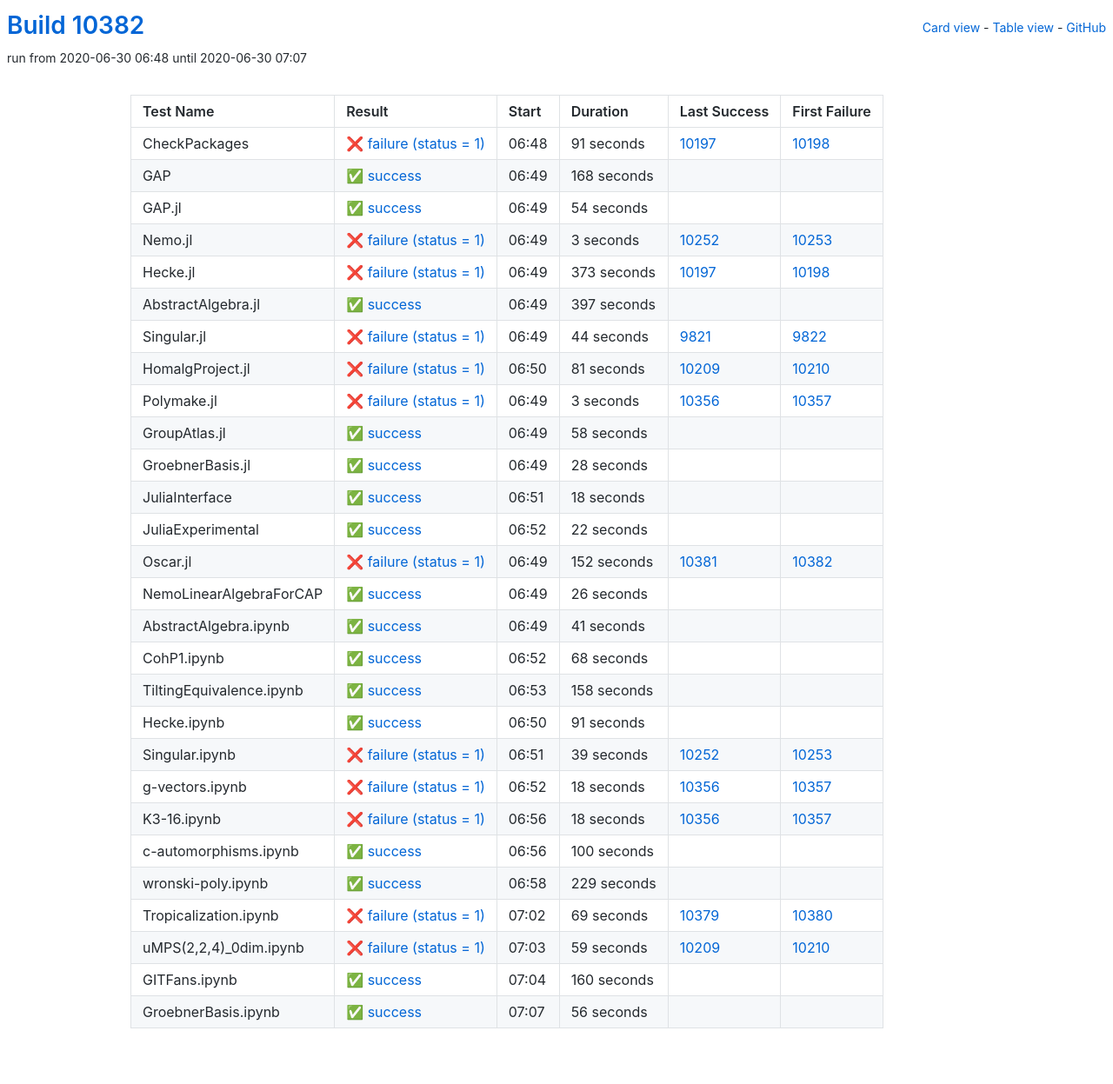
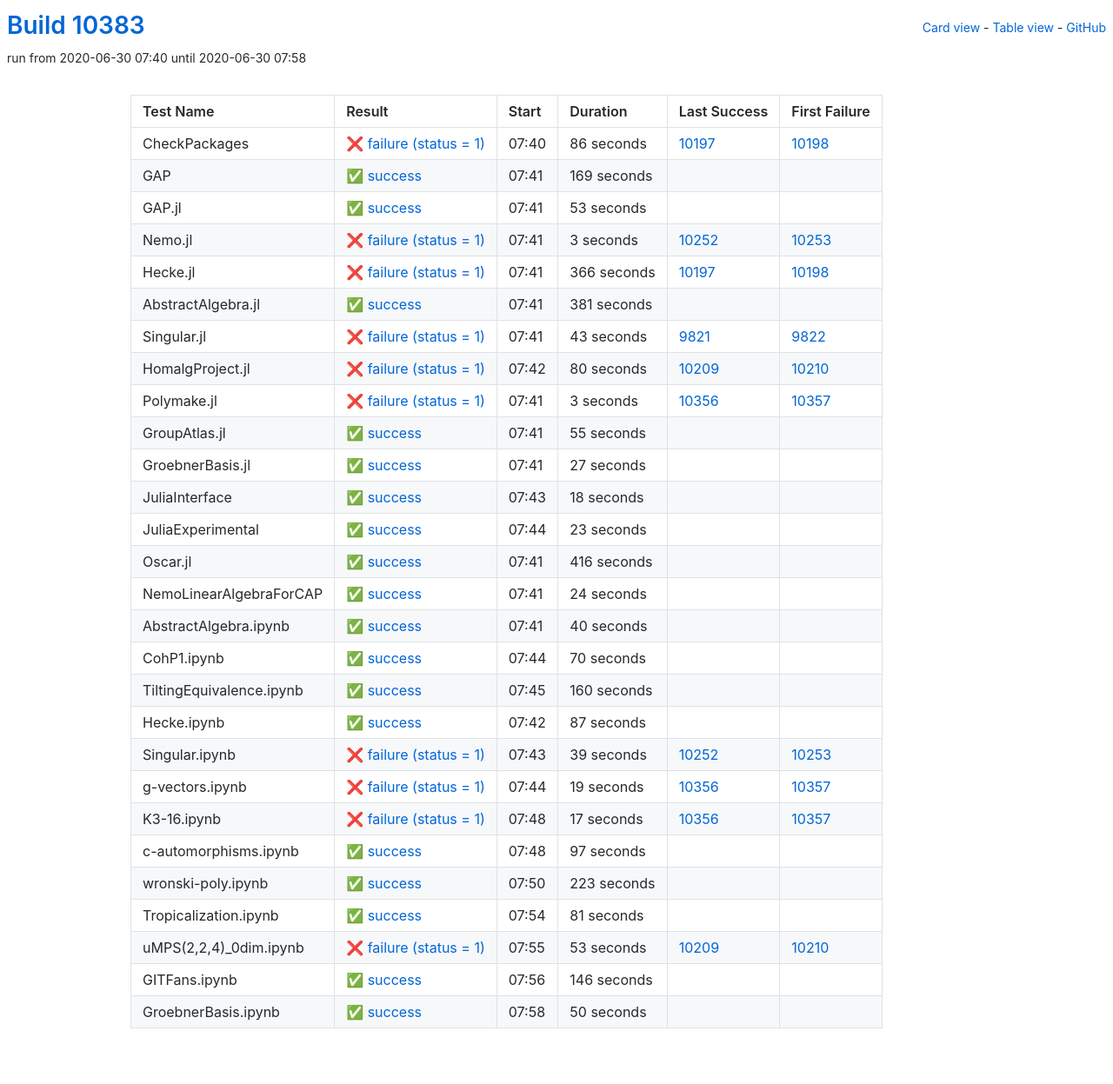
Before and after one commit to oscar-system/oscar-ci-status, a Jekyll site: the page built from table.html, in a window 1280 px wide. Shown: the whole page at 87% size. Built offline with Jekyll 4.4.1, drawn with Linux system fonts in a browser that asks for light colours.

Commit message:
Build #10383

```diff
--- a/_data/ci.yml
+++ b/_data/ci.yml
@@ -1,6 +1,6 @@
 ---
-build: 10382
-build_url: https://oscarci.mathematik.uni-kl.de/job/oscar/10382/
+build: 10383
+build_url: https://oscarci.mathematik.uni-kl.de/job/oscar/10383/
 job: oscar
 organization: oscar-system
 repo: oscar-ci-status
@@ -8,44 +8,44 @@ repourl: https://github.com/oscar-system/oscar-ci-status
 tests:
 - name: CheckPackages
   id: checkpackages
-  log: https://oscarci.mathematik.uni-kl.de/job/oscar/10382/artifact/logs/build-10382/CheckPackages.log
-  start: 2020-06-30 06:48
+  log: https://oscarci.mathematik.uni-kl.de/job/oscar/10383/artifact/logs/build-10383/CheckPackages.log
+  start: 2020-06-30 07:40
   success: false
   exitcode: 1
   status: failure
-  duration: 91
+  duration: 86
   last_success: 10197
   last_success_url: https://oscarci.mathematik.uni-kl.de/job/oscar/10197/
   first_failure: 10198
   first_failure_url: https://oscarci.mathematik.uni-kl.de/job/oscar/10198/
 - name: GAP
   id: gap
-  log: https://oscarci.mathematik.uni-kl.de/job/oscar/10382/artifact/logs/build-10382/GAP.log
-  start: 2020-06-30 06:49
+  log: https://oscarci.mathematik.uni-kl.de/job/oscar/10383/artifact/logs/build-10383/GAP.log
+  start: 2020-06-30 07:41
   success: true
   exitcode: 0
   status: success
-  duration: 168
+  duration: 169
   last_success: false
   last_success_url:
   first_failure: false
   first_failure_url:
 - name: GAP.jl
   id: gap-jl
-  log: https://oscarci.mathematik.uni-kl.de/job/oscar/10382/artifact/logs/build-10382/GAP.jl.log
-  start: 2020-06-30 06:49
+  log: https://oscarci.mathematik.uni-kl.de/job/oscar/10383/artifact/logs/build-10383/GAP.jl.log
+  start: 2020-06-30 07:41
   success: true
   exitcode: 0
   status: success
-  duration: 54
+  duration: 53
   last_success: false
   last_success_url:
   first_failure: false
   first_failure_url:
 - name: Nemo.jl
   id: nemo-jl
-  log: https://oscarci.mathematik.uni-kl.de/job/oscar/10382/artifact/logs/build-10382/Nemo.jl.log
-  start: 2020-06-30 06:49
+  log: https://oscarci.mathematik.uni-kl.de/job/oscar/10383/artifact/logs/build-10383/Nemo.jl.log
+  start: 2020-06-30 07:41
   success: false
   exitcode: 1
   status: failure
@@ -56,56 +56,56 @@ tests:
   first_failure_url: https://oscarci.mathematik.uni-kl.de/job/oscar/10253/
 - name: Hecke.jl
   id: hecke-jl
-  log: https://oscarci.mathematik.uni-kl.de/job/oscar/10382/artifact/logs/build-10382/Hecke.jl.log
-  start: 2020-06-30 06:49
+  log: https://oscarci.mathematik.uni-kl.de/job/oscar/10383/artifact/logs/build-10383/Hecke.jl.log
+  start: 2020-06-30 07:41
   success: false
   exitcode: 1
   status: failure
-  duration: 373
+  duration: 366
   last_success: 10197
   last_success_url: https://oscarci.mathematik.uni-kl.de/job/oscar/10197/
   first_failure: 10198
   first_failure_url: https://oscarci.mathematik.uni-kl.de/job/oscar/10198/
 - name: AbstractAlgebra.jl
   id: abstractalgebra-jl
-  log: https://oscarci.mathematik.uni-kl.de/job/oscar/10382/artifact/logs/build-10382/AbstractAlgebra.jl.log
-  start: 2020-06-30 06:49
+  log: https://oscarci.mathematik.uni-kl.de/job/oscar/10383/artifact/logs/build-10383/AbstractAlgebra.jl.log
+  start: 2020-06-30 07:41
   success: true
   exitcode: 0
   status: success
-  duration: 397
+  duration: 381
   last_success: false
   last_success_url:
   first_failure: false
   first_failure_url:
 - name: Singular.jl
   id: singular-jl
-  log: https://oscarci.mathematik.uni-kl.de/job/oscar/10382/artifact/logs/build-10382/Singular.jl.log
-  start: 2020-06-30 06:49
+  log: https://oscarci.mathematik.uni-kl.de/job/oscar/10383/artifact/logs/build-10383/Singular.jl.log
+  start: 2020-06-30 07:41
   success: false
   exitcode: 1
   status: failure
-  duration: 44
+  duration: 43
   last_success: 9821
   last_success_url: https://oscarci.mathematik.uni-kl.de/job/oscar/9821/
   first_failure: 9822
   first_failure_url: https://oscarci.mathematik.uni-kl.de/job/oscar/9822/
 - name: HomalgProject.jl
   id: homalgproject-jl
-  log: https://oscarci.mathematik.uni-kl.de/job/oscar/10382/artifact/logs/build-10382/HomalgProject.jl.log
-  start: 2020-06-30 06:50
+  log: https://oscarci.mathematik.uni-kl.de/job/oscar/10383/artifact/logs/build-10383/HomalgProject.jl.log
+  start: 2020-06-30 07:42
   success: false
   exitcode: 1
   status: failure
-  duration: 81
+  duration: 80
   last_success: 10209
   last_success_url: https://oscarci.mathematik.uni-kl.de/job/oscar/10209/
   first_failure: 10210
   first_failure_url: https://oscarci.mathematik.uni-kl.de/job/oscar/10210/
 - name: Polymake.jl
   id: polymake-jl
-  log: https://oscarci.mathematik.uni-kl.de/job/oscar/10382/artifact/logs/build-10382/Polymake.jl.log
-  start: 2020-06-30 06:49
+  log: https://oscarci.mathematik.uni-kl.de/job/oscar/10383/artifact/logs/build-10383/Polymake.jl.log
+  start: 2020-06-30 07:41
   success: false
   exitcode: 1
   status: failure
@@ -116,32 +116,32 @@ tests:
   first_failure_url: https://oscarci.mathematik.uni-kl.de/job/oscar/10357/
 - name: GroupAtlas.jl
   id: groupatlas-jl
-  log: https://oscarci.mathematik.uni-kl.de/job/oscar/10382/artifact/logs/build-10382/GroupAtlas.jl.log
-  start: 2020-06-30 06:49
+  log: https://oscarci.mathematik.uni-kl.de/job/oscar/10383/artifact/logs/build-10383/GroupAtlas.jl.log
+  start: 2020-06-30 07:41
   success: true
   exitcode: 0
   status: success
-  duration: 58
+  duration: 55
   last_success: false
   last_success_url:
   first_failure: false
   first_failure_url:
 - name: GroebnerBasis.jl
   id: groebnerbasis-jl
-  log: https://oscarci.mathematik.uni-kl.de/job/oscar/10382/artifact/logs/build-10382/GroebnerBasis.jl.log
-  start: 2020-06-30 06:49
+  log: https://oscarci.mathematik.uni-kl.de/job/oscar/10383/artifact/logs/build-10383/GroebnerBasis.jl.log
+  start: 2020-06-30 07:41
   success: true
   exitcode: 0
   status: success
-  duration: 28
+  duration: 27
   last_success: false
   last_success_url:
   first_failure: false
   first_failure_url:
 - name: JuliaInterface
   id: juliainterface
-  log: https://oscarci.mathematik.uni-kl.de/job/oscar/10382/artifact/logs/build-10382/JuliaInterface.log
-  start: 2020-06-30 06:51
+  log: https://oscarci.mathematik.uni-kl.de/job/oscar/10383/artifact/logs/build-10383/JuliaInterface.log
+  start: 2020-06-30 07:43
   success: true
   exitcode: 0
   status: success
@@ -152,92 +152,92 @@ tests:
   first_failure_url:
 - name: JuliaExperimental
   id: juliaexperimental
-  log: https://oscarci.mathematik.uni-kl.de/job/oscar/10382/artifact/logs/build-10382/JuliaExperimental.log
-  start: 2020-06-30 06:52
+  log: https://oscarci.mathematik.uni-kl.de/job/oscar/10383/artifact/logs/build-10383/JuliaExperimental.log
+  start: 2020-06-30 07:44
   success: true
   exitcode: 0
   status: success
-  duration: 22
+  duration: 23
   last_success: false
   last_success_url:
   first_failure: false
   first_failure_url:
 - name: Oscar.jl
   id: oscar-jl
-  log: https://oscarci.mathematik.uni-kl.de/job/oscar/10382/artifact/logs/build-10382/Oscar.jl.log
-  start: 2020-06-30 06:49
-  success: false
-  exitcode: 1
-  status: failure
-  duration: 152
-  last_success: 10381
-  last_success_url: https://oscarci.mathematik.uni-kl.de/job/oscar/10381/
-  first_failure: 10382
-  first_failure_url: https://oscarci.mathematik.uni-kl.de/job/oscar/10382/
-- name: NemoLinearAlgebraForCAP
-  id: nemolinearalgebraforcap
-  log: https://oscarci.mathematik.uni-kl.de/job/oscar/10382/artifact/logs/build-10382/NemoLinearAlgebraForCAP.log
-  start: 2020-06-30 06:49
+  log: https://oscarci.mathematik.uni-kl.de/job/oscar/10383/artifact/logs/build-10383/Oscar.jl.log
+  start: 2020-06-30 07:41
   success: true
   exitcode: 0
   status: success
-  duration: 26
+  duration: 416
+  last_success: false
+  last_success_url:
+  first_failure: false
+  first_failure_url:
+- name: NemoLinearAlgebraForCAP
+  id: nemolinearalgebraforcap
+  log: https://oscarci.mathematik.uni-kl.de/job/oscar/10383/artifact/logs/build-10383/NemoLinearAlgebraForCAP.log
+  start: 2020-06-30 07:41
+  success: true
+  exitcode: 0
+  status: success
+  duration: 24
   last_success: false
   last_success_url:
   first_failure: false
   first_failure_url:
 - name: AbstractAlgebra.ipynb
   id: abstractalgebra-ipynb
-  log: https://oscarci.mathematik.uni-kl.de/job/oscar/10382/artifact/logs/build-10382/AbstractAlgebra.ipynb.log
-  start: 2020-06-30 06:49
+  log: https://oscarci.mathematik.uni-kl.de/job/oscar/10383/artifact/logs/build-10383/AbstractAlgebra.ipynb.log
+  start: 2020-06-30 07:41
   success: true
   exitcode: 0
   status: success
-  duration: 41
+  duration: 40
   last_success: false
   last_success_url:
   first_failure: false
   first_failure_url:
 - name: CohP1.ipynb
   id: cohp1-ipynb
-  log: https://oscarci.mathematik.uni-kl.de/job/oscar/10382/artifact/logs/build-10382/CohP1.ipynb.log
-  start: 2020-06-30 06:52
+  log: https://oscarci.mathematik.uni-kl.de/job/oscar/10383/artifact/logs/build-10383/CohP1.ipynb.log
+  start: 2020-06-30 07:44
   success: true
   exitcode: 0
   status: success
-  duration: 68
+  duration: 70
   last_success: false
   last_success_url:
   first_failure: false
   first_failure_url:
 - name: TiltingEquivalence.ipynb
   id: tiltingequivalence-ipynb
-  log: https://oscarci.mathematik.uni-kl.de/job/oscar/10382/artifact/logs/build-10382/TiltingEquivalence.ipynb.log
-  start: 2020-06-30 06:53
+  log: https://oscarci.mathematik.uni-kl.de/job/oscar/10383/artifact/logs/build-10383/TiltingEquivalence.ipynb.log
+  start: 2020-06-30 07:45
   success: true
   exitcode: 0
   status: success
-  duration: 158
+  duration: 160
   last_success: false
   last_success_url:
   first_failure: false
   first_failure_url:
 - name: Hecke.ipynb
   id: hecke-ipynb
-  log: https://oscarci.mathematik.uni-kl.de/job/oscar/10382/artifact/logs/build-10382/Hecke.ipynb.log
-  start: 2020-06-30 06:50
+  log: https://oscarci.mathematik.uni-kl.de/job/oscar/10383/artifact/logs/build-10383/Hecke.ipynb.log
+  start: 2020-06-30 07:42
   success: true
   exitcode: 0
   status: success
-  duration: 91
+  duration: 87
   last_success: false
   last_success_url:
   first_failure: false
   first_failure_url:
 - name: Singular.ipynb
   id: singular-ipynb
-  log: https://oscarci.mathematik.uni-kl.de/job/oscar/10382/artifact/logs/build-10382/Singular.ipynb.log
-  start: 2020-06-30 06:51
+  log: https://oscarci.mathematik.uni-kl.de/job/oscar/10383/artifact/logs/build-10383/Singular.ipynb.log
+  start: 2020-06-30 07:43
   success: false
   exitcode: 1
   status: failure
@@ -248,96 +248,96 @@ tests:
   first_failure_url: https://oscarci.mathematik.uni-kl.de/job/oscar/10253/
 - name: g-vectors.ipynb
   id: g-vectors-ipynb
-  log: https://oscarci.mathematik.uni-kl.de/job/oscar/10382/artifact/logs/build-10382/g-vectors.ipynb.log
-  start: 2020-06-30 06:52
+  log: https://oscarci.mathematik.uni-kl.de/job/oscar/10383/artifact/logs/build-10383/g-vectors.ipynb.log
+  start: 2020-06-30 07:44
   success: false
   exitcode: 1
   status: failure
-  duration: 18
+  duration: 19
   last_success: 10356
   last_success_url: https://oscarci.mathematik.uni-kl.de/job/oscar/10356/
   first_failure: 10357
   first_failure_url: https://oscarci.mathematik.uni-kl.de/job/oscar/10357/
 - name: K3-16.ipynb
   id: k3-16-ipynb
-  log: https://oscarci.mathematik.uni-kl.de/job/oscar/10382/artifact/logs/build-10382/K3-16.ipynb.log
-  start: 2020-06-30 06:56
+  log: https://oscarci.mathematik.uni-kl.de/job/oscar/10383/artifact/logs/build-10383/K3-16.ipynb.log
+  start: 2020-06-30 07:48
   success: false
   exitcode: 1
   status: failure
-  duration: 18
+  duration: 17
   last_success: 10356
   last_success_url: https://oscarci.mathematik.uni-kl.de/job/oscar/10356/
   first_failure: 10357
   first_failure_url: https://oscarci.mathematik.uni-kl.de/job/oscar/10357/
 - name: c-automorphisms.ipynb
   id: c-automorphisms-ipynb
-  log: https://oscarci.mathematik.uni-kl.de/job/oscar/10382/artifact/logs/build-10382/c-automorphisms.ipynb.log
-  start: 2020-06-30 06:56
+  log: https://oscarci.mathematik.uni-kl.de/job/oscar/10383/artifact/logs/build-10383/c-automorphisms.ipynb.log
+  start: 2020-06-30 07:48
   success: true
   exitcode: 0
   status: success
-  duration: 100
+  duration: 97
   last_success: false
   last_success_url:
   first_failure: false
   first_failure_url:
 - name: wronski-poly.ipynb
   id: wronski-poly-ipynb
-  log: https://oscarci.mathematik.uni-kl.de/job/oscar/10382/artifact/logs/build-10382/wronski-poly.ipynb.log
-  start: 2020-06-30 06:58
+  log: https://oscarci.mathematik.uni-kl.de/job/oscar/10383/artifact/logs/build-10383/wronski-poly.ipynb.log
+  start: 2020-06-30 07:50
   success: true
   exitcode: 0
   status: success
-  duration: 229
+  duration: 223
   last_success: false
   last_success_url:
   first_failure: false
   first_failure_url:
 - name: Tropicalization.ipynb
   id: tropicalization-ipynb
-  log: https://oscarci.mathematik.uni-kl.de/job/oscar/10382/artifact/logs/build-10382/Tropicalization.ipynb.log
-  start: 2020-06-30 07:02
+  log: https://oscarci.mathematik.uni-kl.de/job/oscar/10383/artifact/logs/build-10383/Tropicalization.ipynb.log
+  start: 2020-06-30 07:54
+  success: true
+  exitcode: 0
+  status: success
+  duration: 81
+  last_success: false
+  last_success_url:
+  first_failure: false
+  first_failure_url:
+- name: uMPS(2,2,4)_0dim.ipynb
+  id: umps-2-2-4-0dim-ipynb
+  log: https://oscarci.mathematik.uni-kl.de/job/oscar/10383/artifact/logs/build-10383/uMPS-2-2-4-_0dim.ipynb.log
+  start: 2020-06-30 07:55
   success: false
   exitcode: 1
   status: failure
-  duration: 69
-  last_success: 10379
-  last_success_url: https://oscarci.mathematik.uni-kl.de/job/oscar/10379/
-  first_failure: 10380
-  first_failure_url: https://oscarci.mathematik.uni-kl.de/job/oscar/10380/
-- name: uMPS(2,2,4)_0dim.ipynb
-  id: umps-2-2-4-0dim-ipynb
-  log: https://oscarci.mathematik.uni-kl.de/job/oscar/10382/artifact/logs/build-10382/uMPS-2-2-4-_0dim.ipynb.log
-  start: 2020-06-30 07:03
-  success: false
-  exitcode: 1
-  status: failure
-  duration: 59
+  duration: 53
   last_success: 10209
   last_success_url: https://oscarci.mathematik.uni-kl.de/job/oscar/10209/
   first_failure: 10210
   first_failure_url: https://oscarci.mathematik.uni-kl.de/job/oscar/10210/
 - name: GITFans.ipynb
   id: gitfans-ipynb
-  log: https://oscarci.mathematik.uni-kl.de/job/oscar/10382/artifact/logs/build-10382/GITFans.ipynb.log
-  start: 2020-06-30 07:04
+  log: https://oscarci.mathematik.uni-kl.de/job/oscar/10383/artifact/logs/build-10383/GITFans.ipynb.log
+  start: 2020-06-30 07:56
   success: true
   exitcode: 0
   status: success
-  duration: 160
+  duration: 146
   last_success: false
   last_success_url:
   first_failure: false
   first_failure_url:
 - name: GroebnerBasis.ipynb
   id: groebnerbasis-ipynb
-  log: https://oscarci.mathematik.uni-kl.de/job/oscar/10382/artifact/logs/build-10382/GroebnerBasis.ipynb.log
-  start: 2020-06-30 07:07
+  log: https://oscarci.mathematik.uni-kl.de/job/oscar/10383/artifact/logs/build-10383/GroebnerBasis.ipynb.log
+  start: 2020-06-30 07:58
   success: true
   exitcode: 0
   status: success
-  duration: 56
+  duration: 50
   last_success: false
   last_success_url:
   first_failure: false
```
Also changed, not shown: README.md.
